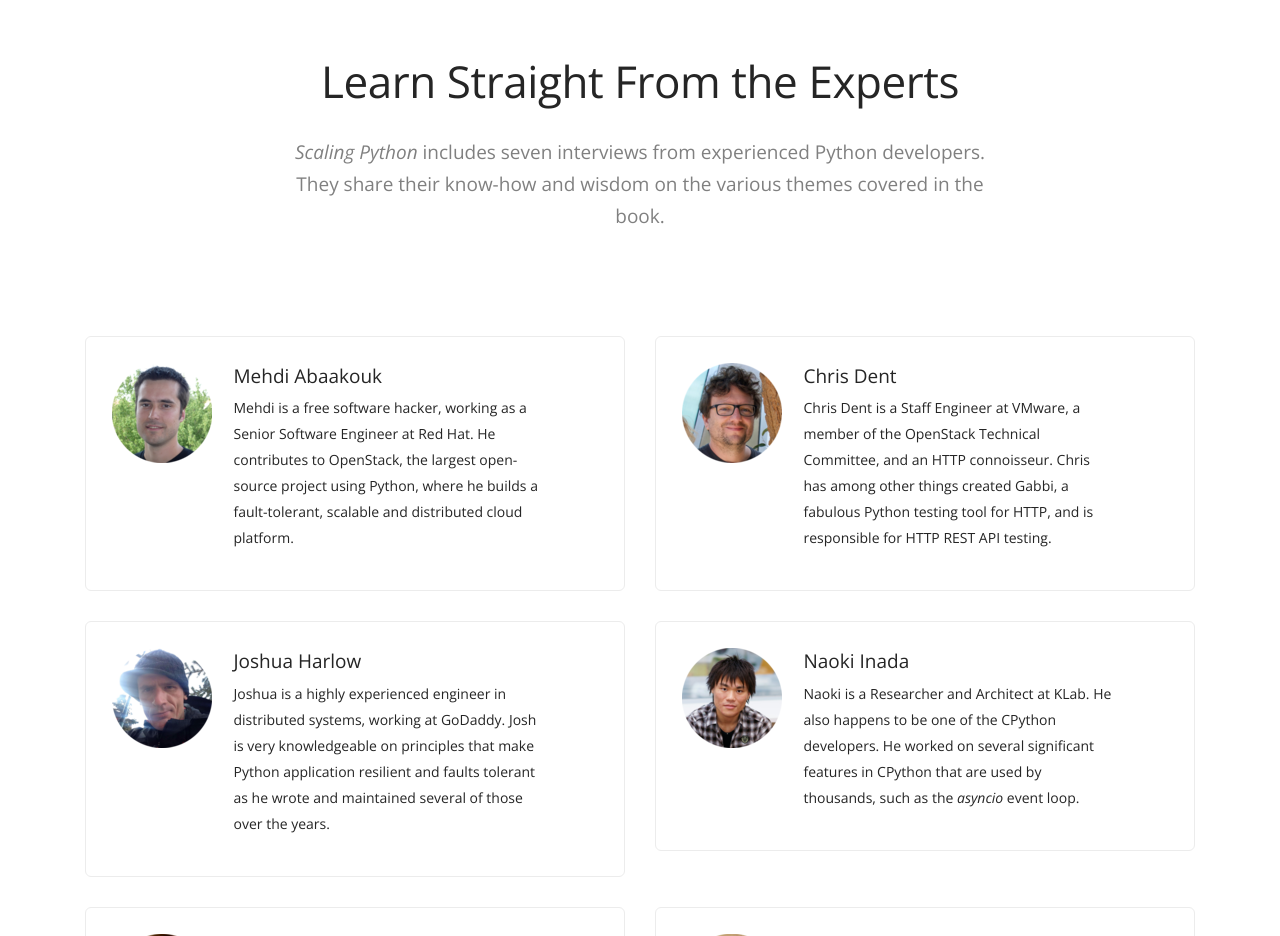
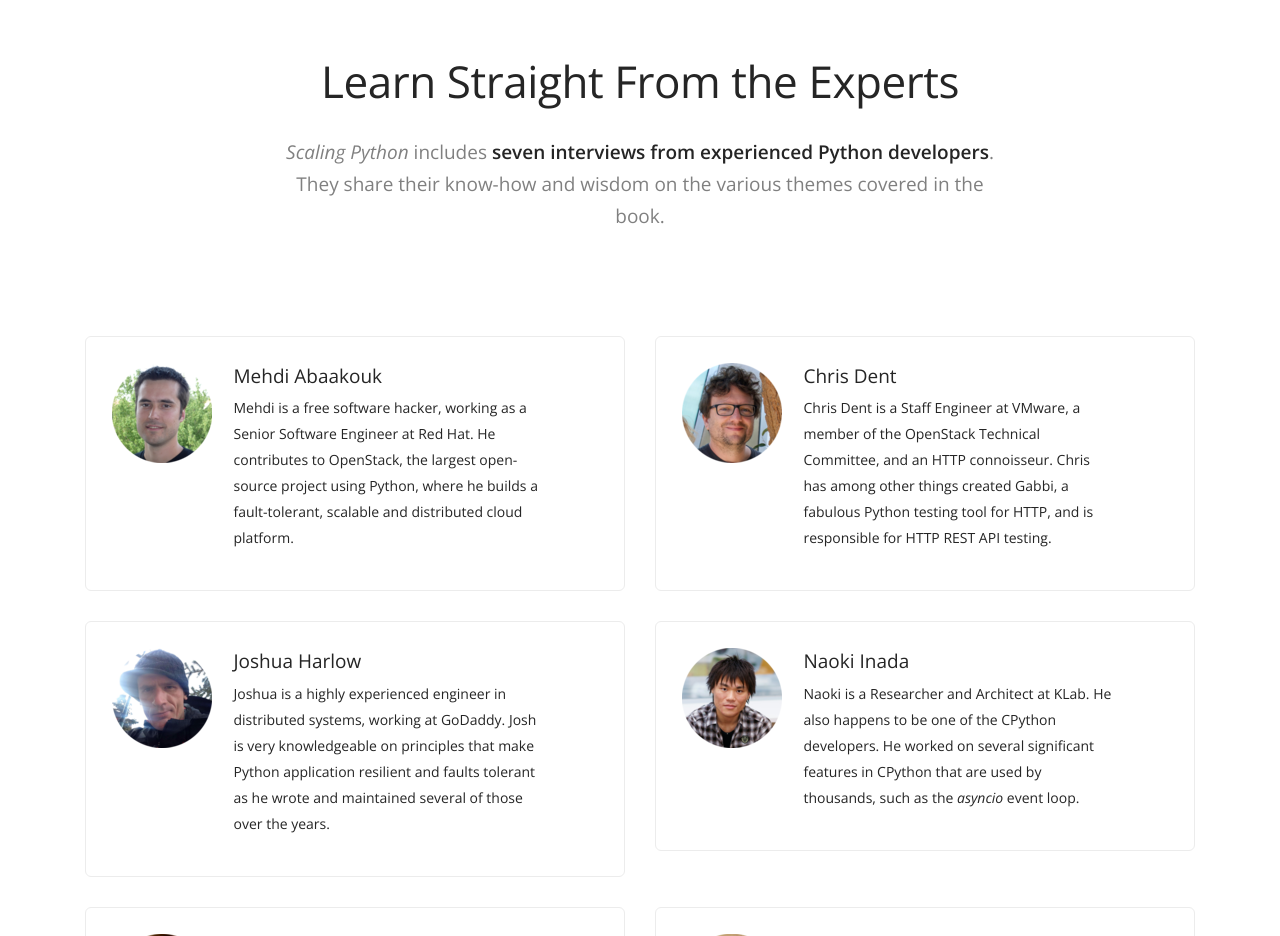
Before and after one commit to jd/scaling-python.com, a plain HTML site: page index.html in a window 1280 px wide. Shown: the part 5760-6696 px from the top of the page. Drawn offline with nearby package versions, Linux system fonts and the light colour scheme; files that its build step writes are made by us from their sources; a web font is replaced by a local one.

Commit message:
Strong on interviews

```diff
--- a/index.html
+++ b/index.html
@@ -526,8 +526,8 @@
             <div class="col-sm-10 col-sm-offset-1 col-md-8 col-md-offset-2">
               <h1>Learn Straight From the Experts</h1>
               <p class="lead">
-                <em>Scaling Python</em> includes seven interviews from
-                experienced Python developers. They share their know-how and
+                <em>Scaling Python</em> includes <strong>seven interviews from
+                experienced Python developers</strong>. They share their know-how and
                 wisdom on the various themes covered in the book.
               </p>
             </div>
```
